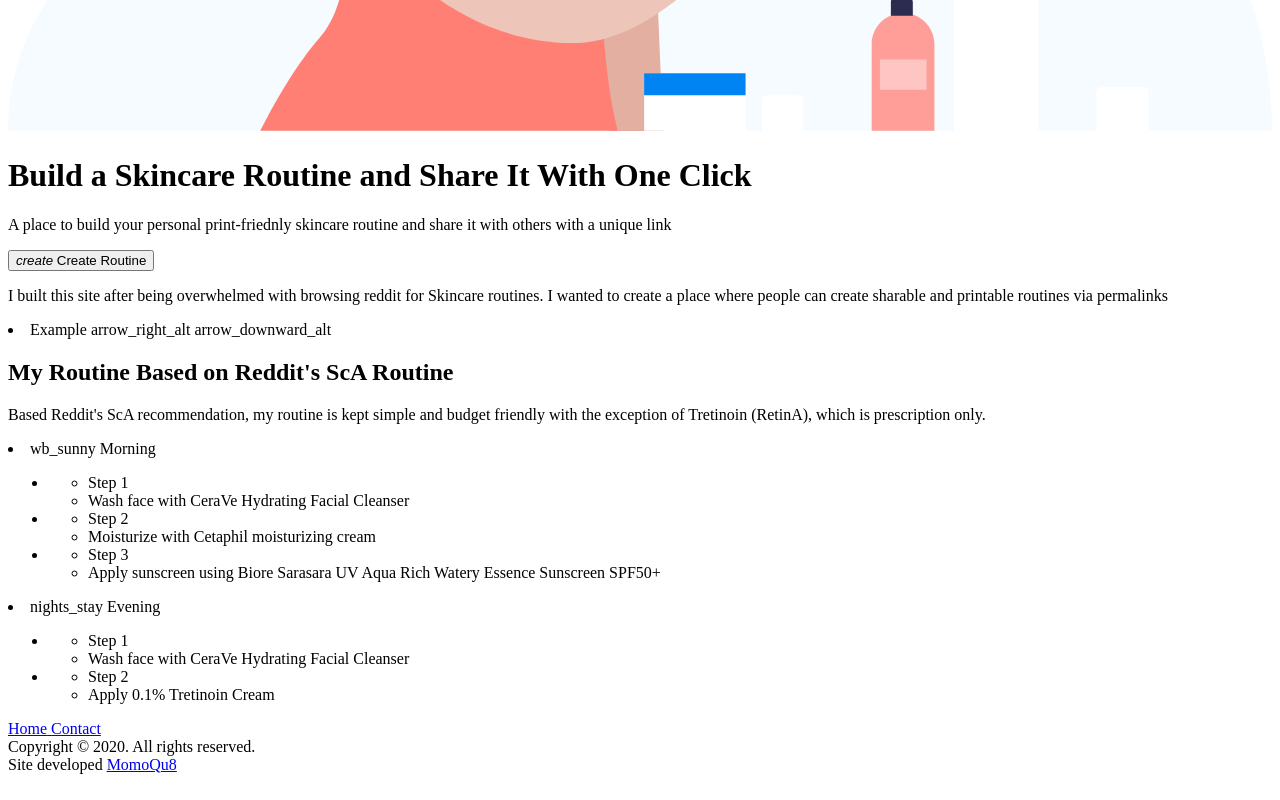
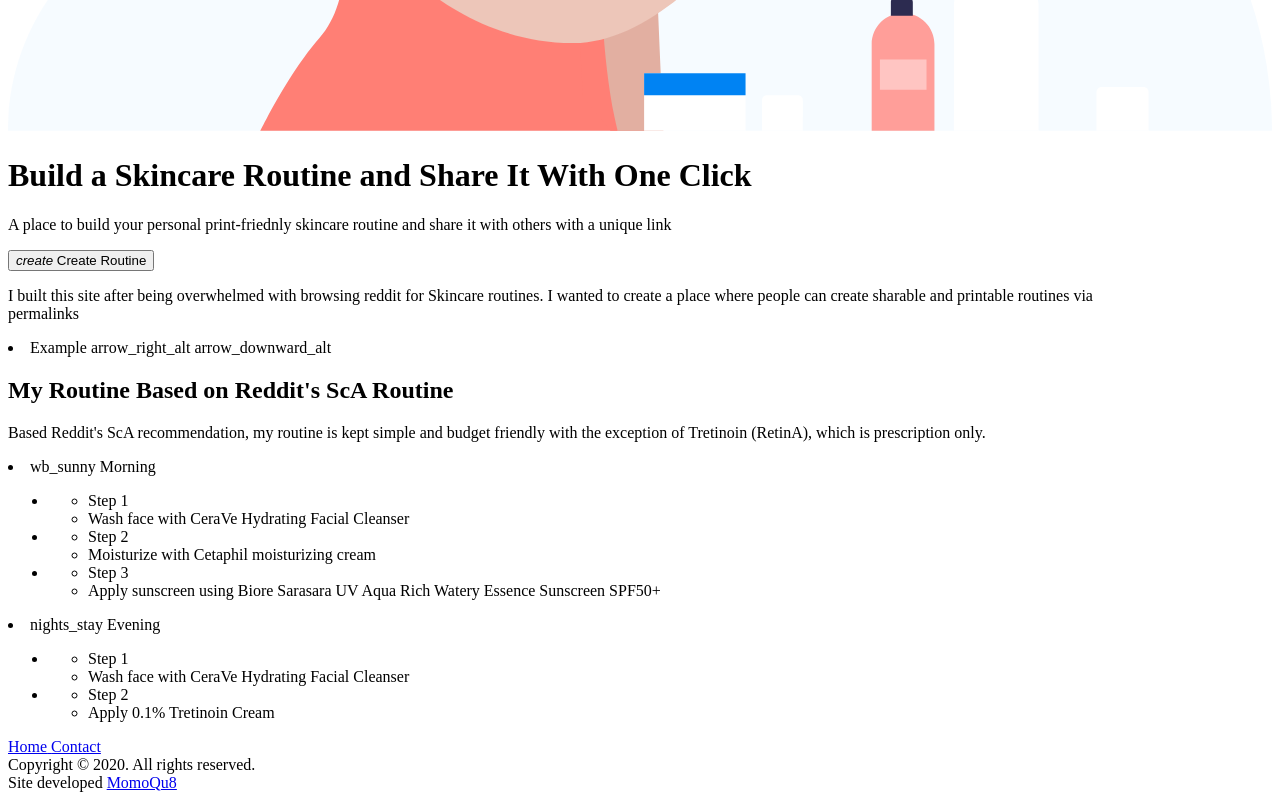
Before and after one commit to AlahmadiQ8/webpack-2020, a website: page src/index.html in a window 1280 px wide. Shown: the part 900-1700 px from the top of the page. Drawn offline with Linux system fonts and the light colour scheme.

Commit message:
minor tweeks

```diff
--- a/src/index.html
+++ b/src/index.html
@@ -130,10 +130,8 @@
       </div>
     </div>
 
-    <div class="mdc-layout-grid d-flex justify-content-center py-2 py-lg-5">
+    <div class="mdc-layout-grid d-flex justify-content-center py-2 py-lg-5" style="max-width: 1100px;">
       <div class="mdc-layout-grid__inner">
-        <div class="mdc-layout-grid__cell mdc-layout-grid__cell--span-1-desktop mdc-layout-grid__cell--span-12-tablet">
-        </div>
         <div class="mdc-layout-grid__cell mdc-layout-grid__cell--span-4-desktop mdc-layout-grid__cell--span-12-tablet">
           <p class="mdc-typography--headline6">
             I built this site after being overwhelmed with browsing reddit for Skincare routines.
@@ -150,7 +148,7 @@
         </div>
         <div class="mdc-layout-grid__cell mdc-layout-grid__cell--span-1-desktop mdc-layout-grid__cell--span-12-tablet">
         </div>
-        <div class="mdc-layout-grid__cell mdc-layout-grid__cell--span-5-desktop mdc-layout-grid__cell--span-12-tablet">
+        <div class="mdc-layout-grid__cell mdc-layout-grid__cell--span-7-desktop mdc-layout-grid__cell--span-12-tablet">
           <div class="routine flex-grow-1 mb-3">
             <h2 class="routine__title px-2 px-lg-0">My Routine Based on Reddit's ScA Routine</h2>
             <p class="routine__description px-2 px-lg-0">
--- a/src/styles/index.scss
+++ b/src/styles/index.scss
@@ -163,6 +163,8 @@ ul {
 }
 
 .routine {
+  box-shadow: 0 0 2px 0 rgba(46,62,72,.12), 0 2px 4px 0 rgba(46,62,72,.12);
+  padding: 20px;
   &__title {
     @include typography.typography(headline5);
     color: #2E3D5A;
```
